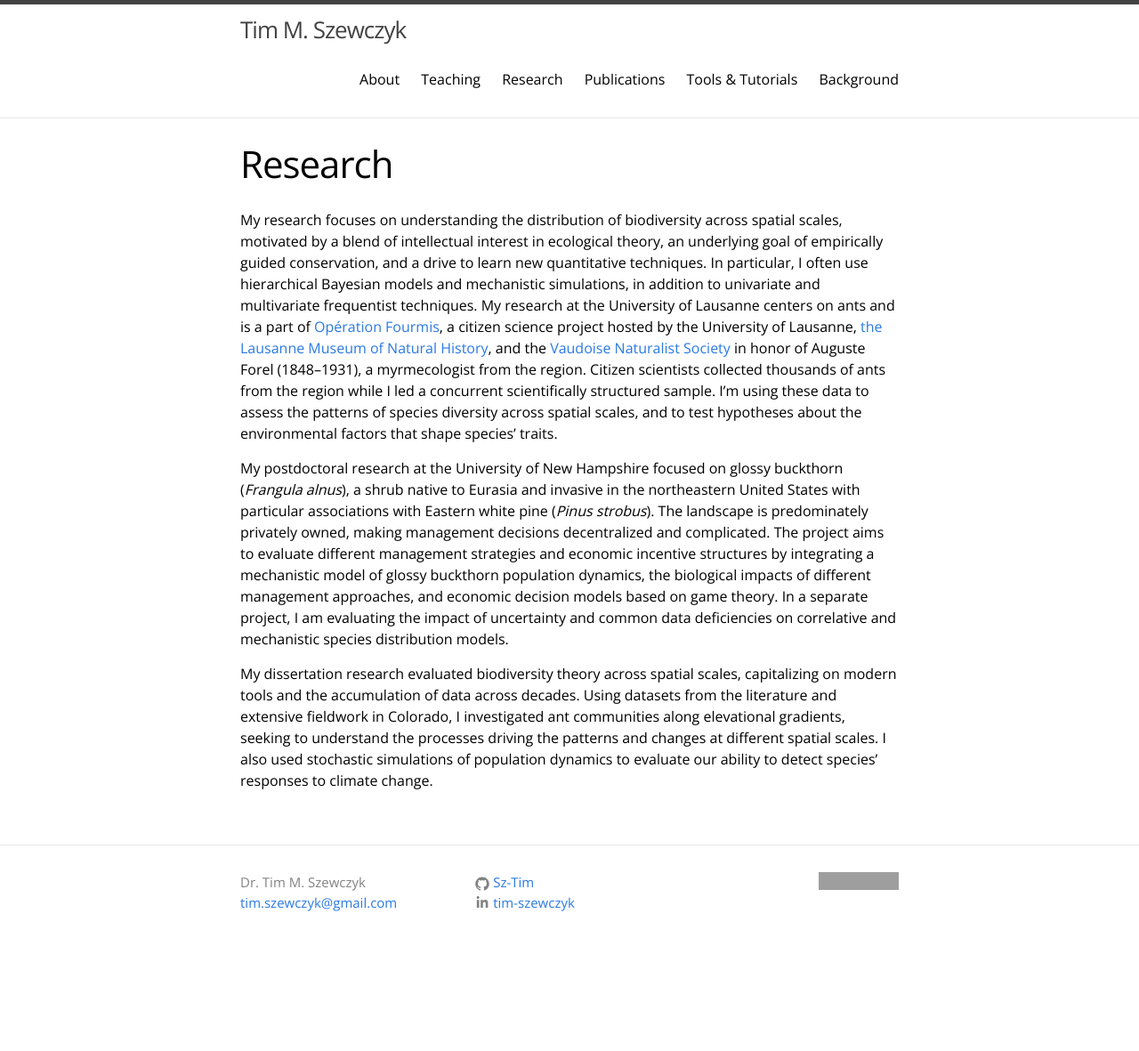
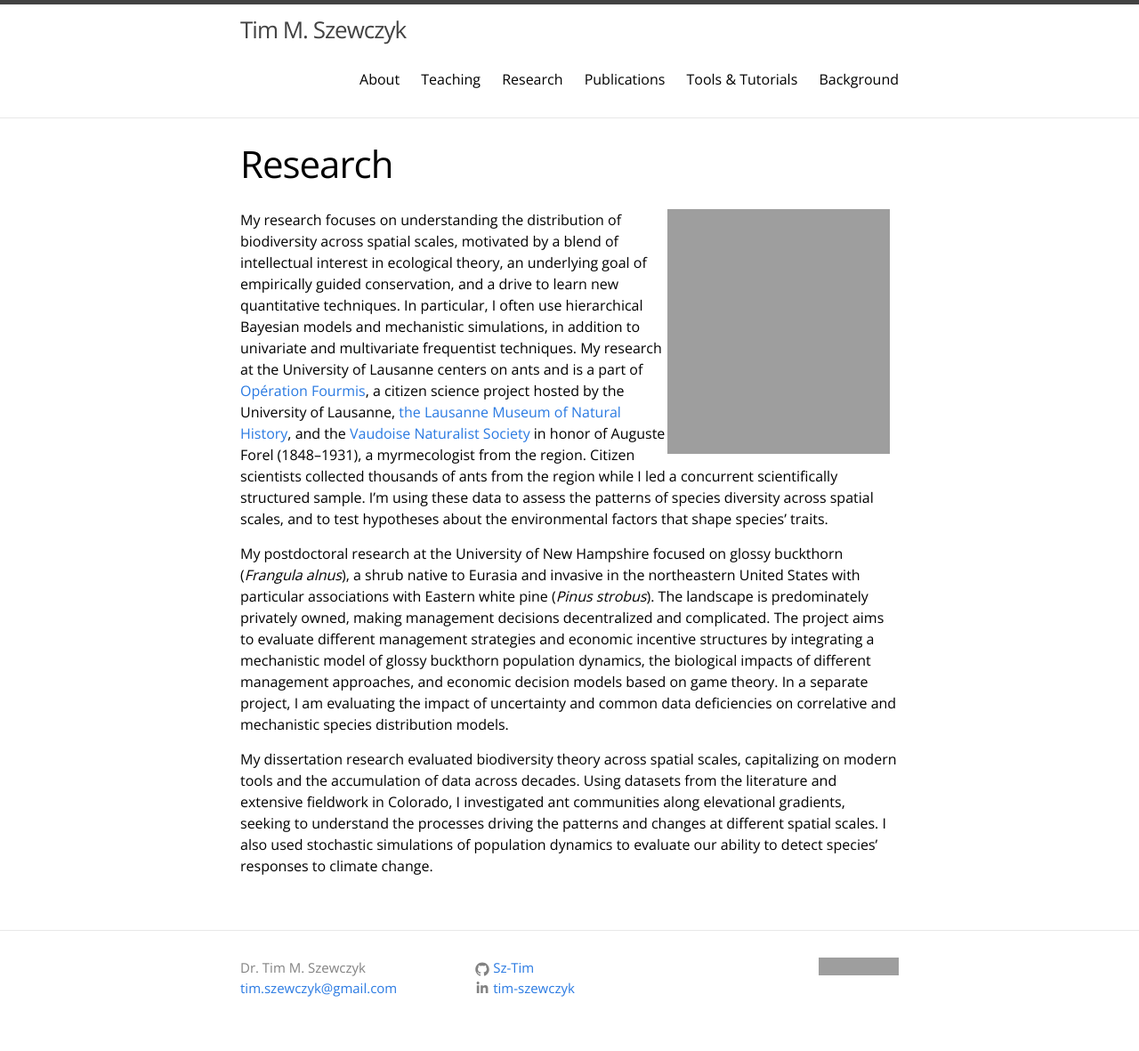
Before and after one commit to Sz-Tim/Sz-Tim.github.io, a Jekyll site: the page built from research.md, in a window 1280 px wide. Shown: the whole page at 89% size. Built offline with Jekyll 4.4.1, drawn with Linux system fonts in a browser that asks for light colours; before the commit the page ends 1085 px from its top, so only the background shows below that; grey boxes are pictures that could not be loaded.

Commit message:
ant model image

```diff
--- a/research.md
+++ b/research.md
@@ -5,6 +5,7 @@ permalink: /research/
 weight: 3
 ---
 
+[<img width="250" height="275" style="float:right; margin-right: 10px" src="{{ site.url }}/assets/CO_antMod.png">](https://onlinelibrary.wiley.com/doi/full/10.1111/ecog.04115)
 My research focuses on understanding the distribution of biodiversity across spatial scales, motivated by a blend of intellectual interest in ecological theory, an underlying goal of empirically guided conservation, and a drive to learn new quantitative techniques. In particular, I often use hierarchical Bayesian models and mechanistic simulations, in addition to univariate and multivariate frequentist techniques. My research at the University of Lausanne centers on ants and is a part of [Opération Fourmis](https://wp.unil.ch/fourmisvaud), a citizen science project hosted by the University of Lausanne, [the Lausanne Museum of Natural History](http://www.zoologie.vd.ch/actuellement/), and the [Vaudoise Naturalist Society](https://wp.unil.ch/svsn/) in honor of Auguste Forel (1848–1931), a myrmecologist from the region. Citizen scientists collected thousands of ants from the region while I led a concurrent scientifically structured sample. I'm using these data to assess the patterns of species diversity across spatial scales, and to test hypotheses about the environmental factors that shape species' traits.
 
 My postdoctoral research at the University of New Hampshire focused on glossy buckthorn (*Frangula alnus*), a shrub native to Eurasia and invasive in the northeastern United States with particular associations with Eastern white pine (*Pinus strobus*). The landscape is predominately privately owned, making management decisions decentralized and complicated. The project aims to evaluate different management strategies and economic incentive structures by integrating a mechanistic model of glossy buckthorn population dynamics, the biological impacts of different management approaches, and economic decision models based on game theory. In a separate project, I am evaluating the impact of uncertainty and common data deficiencies on correlative and mechanistic species distribution models.
```
